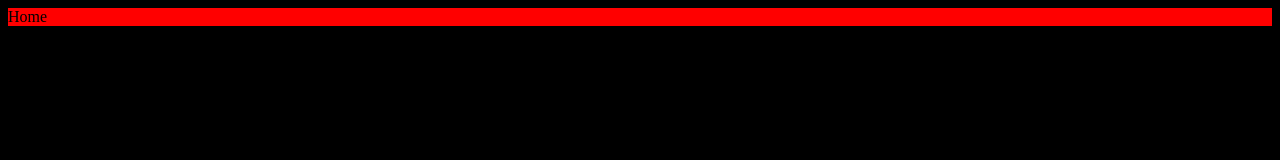
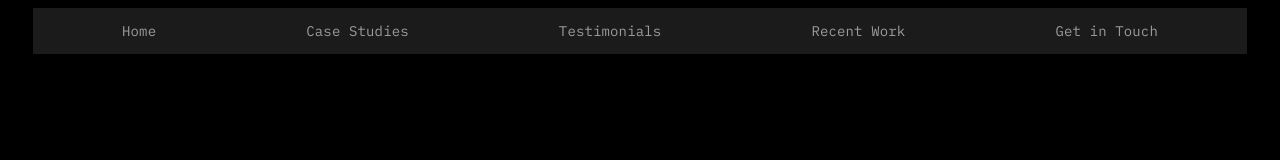
Before and after one commit to fabuzard/ONLINECV, a plain HTML site: page index.html in a window 1280 px wide. Drawn offline with Linux system fonts and the light colour scheme.

Commit message:
navbar done

```diff
--- a/index.html
+++ b/index.html
@@ -9,8 +9,14 @@
 </head>
 <body>
     <div class="navbar">
-        <div>Home</div>
+        <div class="nav-text">Home</div>
+        <div class="nav-text">Case Studies</div>
+        <div class="nav-text">Testimonials</div>
+        <div class="nav-text">Recent Work</div>
+        <div class="nav-text">Get in Touch</div>
     </div>
+
+    <div class="section-1"></div>
 
 </body>
 </html>
--- a/style.css
+++ b/style.css
@@ -1,6 +1,19 @@
+@import url('https://fonts.googleapis.com/css2?family=IBM+Plex+Mono:wght@100;400;600;700&display=swap');
+
 body{
     background-color: black;
 }
 .navbar{
-    background-color: red;
+    background-color: #1B1B1B;
+    color: #9C9C9C;
+    display: flex;
+    justify-content: space-around;
+    padding: 14px;
+    font-family: 'IBM Plex Mono';
+    font-style: normal;
+    font-weight: 400;
+    font-size: 14px;
+    line-height: 18px;
+    letter-spacing: 0.01em;
+margin:0 25px 0 25px;
 }
```
